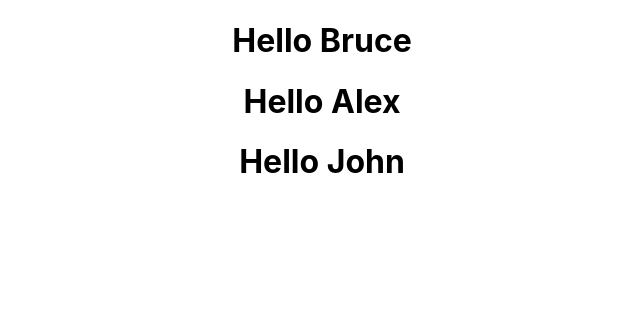
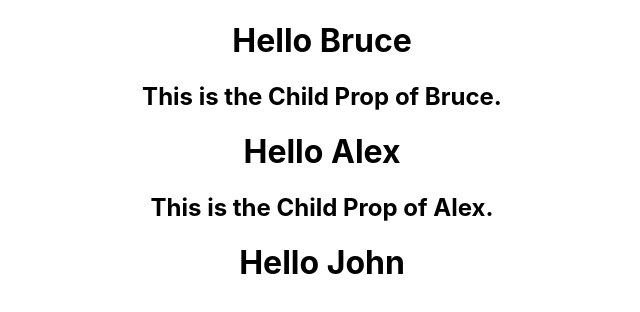
Before and after one commit to omeatai/src-react-typescript, a React (Create React App) app in the folder ce-react/: page / in a window 1280 px wide. Shown: the top 312 px of the page, without its empty margins (318-958 px from the left). Built offline with nearby package versions, Linux system fonts and the light colour scheme.

Commit message:
6. Class Component - React Children Props
6. Class Component - React Children Props

```diff
--- a/ce-react/src/App.js
+++ b/ce-react/src/App.js
@@ -4,8 +4,12 @@ import GreetClass from "./components/GreetClass";
 function App() {
   return (
     <div className="App">
-      <GreetClass name="Bruce" />
-      <GreetClass name="Alex" />
+      <GreetClass name="Bruce">
+        <h2>This is the Child Prop of Bruce.</h2>
+      </GreetClass>
+      <GreetClass name="Alex">
+        <h2>This is the Child Prop of Alex.</h2>
+      </GreetClass>
       <GreetClass name="John" />
     </div>
   );
--- a/ce-react/src/components/GreetClass.jsx
+++ b/ce-react/src/components/GreetClass.jsx
@@ -11,6 +11,7 @@ class GreetClass extends Component {
     return (
       <div>
         <h1>Hello {this.state.name}</h1>
+        {this.props.children}
       </div>
     );
   }
```
